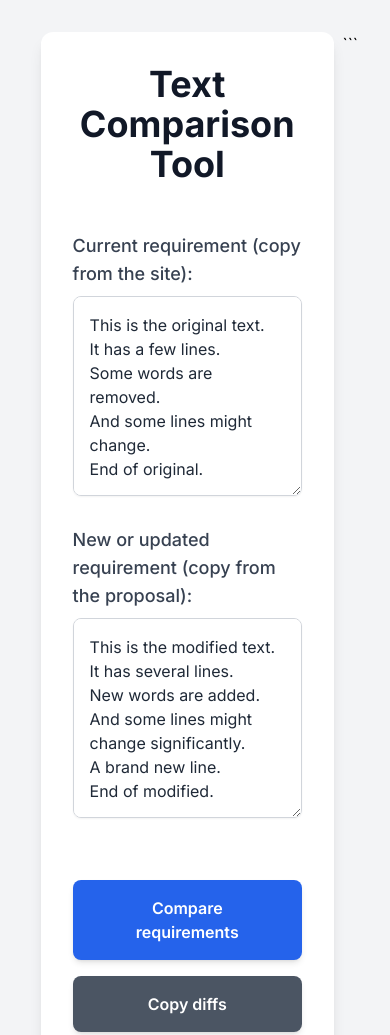
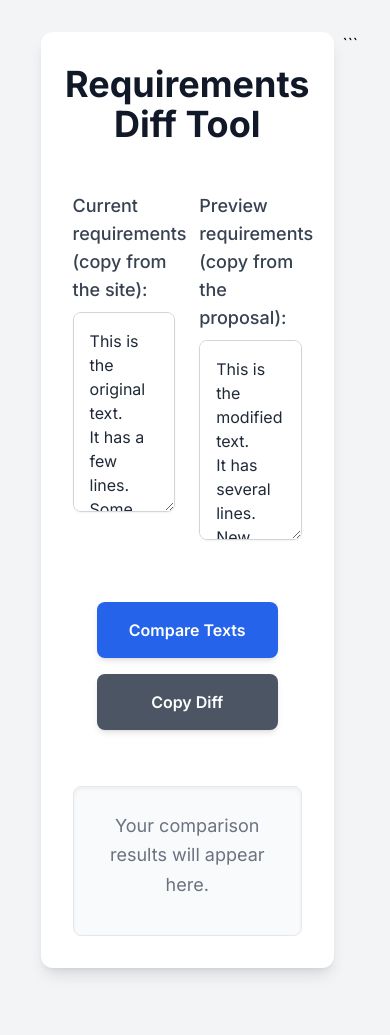
Before and after one commit to askandroid/diff-highlighter, a plain HTML site: page index.html in a window 390 px wide. Shown: the top 1035 px of the page. After the commit the page ends 1000 px from the top, so only its background shows below. Drawn offline with nearby package versions, Linux system fonts and the light colour scheme.

Commit message:
Update index.html

```diff
--- a/index.html
+++ b/index.html
@@ -61,31 +61,31 @@
 </head>
 <body class="bg-gray-100 p-8">
     <div class="container mx-auto p-8 bg-white rounded-xl shadow-lg flex flex-col items-center">
-        <h1 class="text-4xl font-extrabold text-gray-900 mb-6 text-center">Text Comparison Tool</h1>
+        <h1 class="text-4xl font-extrabold text-gray-900 mb-6 text-center">Requirements Diff Tool</h1>
 
-        <div class="w-full grid grid-cols-1 md:grid-cols-2 gap-6 mb-8">
+        <div class="w-full grid grid-cols-2 gap-6 mb-8">
             <div>
-                <label for="originalText" class="block text-lg font-medium text-gray-700 mb-2">Current requirement (copy from the site):</label>
+                <label for="originalText" class="block text-lg font-medium text-gray-700 mb-2">Current requirements (copy from the site):</label>
                 <textarea id="originalText"
                           class="w-full p-4 border border-gray-300 rounded-lg shadow-sm focus:ring-blue-500 focus:border-blue-500 transition duration-150 ease-in-out text-gray-800"
-                          placeholder="Paste the current requirement here..."></textarea>
+                          placeholder="Paste your original text here..."></textarea>
             </div>
             <div>
-                <label for="newText" class="block text-lg font-medium text-gray-700 mb-2">New or updated requirement (copy from the proposal):</label>
+                <label for="newText" class="block text-lg font-medium text-gray-700 mb-2">Preview requirements (copy from the proposal):</label>
                 <textarea id="newText"
                           class="w-full p-4 border border-gray-300 rounded-lg shadow-sm focus:ring-blue-500 focus:border-blue-500 transition duration-150 ease-in-out text-gray-800"
-                          placeholder="Paste the new or modified requirement here..."></textarea>
+                          placeholder="Paste the new or modified text here..."></textarea>
             </div>
         </div>
 
         <div class="flex flex-col sm:flex-row gap-4 mb-8">
             <button id="compareButton"
                     class="px-8 py-4 bg-blue-600 text-white font-semibold rounded-lg shadow-md hover:bg-blue-700 focus:outline-none focus:ring-2 focus:ring-blue-500 focus:ring-offset-2 transition duration-300 ease-in-out transform hover:scale-105">
-                Compare requirements
+                Compare Texts
             </button>
             <button id="copyDiffButton"
                     class="px-8 py-4 bg-gray-600 text-white font-semibold rounded-lg shadow-md hover:bg-gray-700 focus:outline-none focus:ring-2 focus:ring-gray-500 focus:ring-offset-2 transition duration-300 ease-in-out transform hover:scale-105">
-                Copy diffs
+                Copy Diff
             </button>
         </div>
 
```
